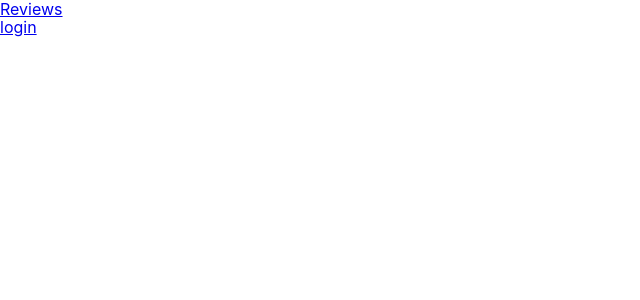
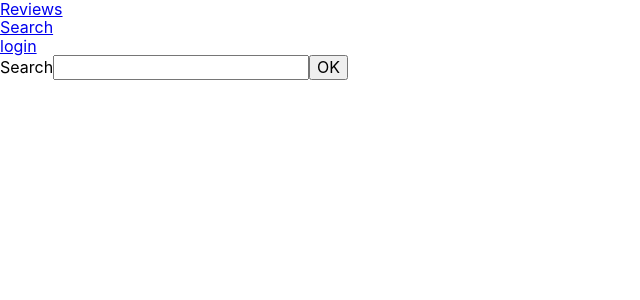
Before and after one commit to mjenquine/mtb_trail_reviews_client-, a React (Create React App) app: page /search in a window 1280 px wide. Shown: the top 300 px of the page, without its empty margins (0-640 px from the left). Built offline with nearby package versions, Linux system fonts and the light colour scheme.

Commit message:
search component started

```diff
--- a/src/components/App.js
+++ b/src/components/App.js
@@ -3,6 +3,7 @@ import ReviewList from './ReviewList'
 import CreateReview from './CreateReview'
 import Header from './Header'
 import Login from './Login'
+import Search from './Search'
 import { Switch, Route } from 'react-router-dom'
 
 
@@ -16,6 +17,7 @@ class App extends Component {
             <Route exact path='/' component={ReviewList} />
             <Route exact path='/create' component={CreateReview} />
             <Route exact path='/login' component={Login} />
+            <Route exact path='/search' component={Search} />
           </Switch>
         </div>
       </div>
--- a/src/components/CreateReview.js
+++ b/src/components/CreateReview.js
@@ -7,7 +7,7 @@ const POST_MUTATION = gql`
   mutation PostMutation($trailName: String!, $trailCondition: String!) {
     post(trailName: $trailName, trailCondition: $trailCondition) {
       id
-
+      createdAt
       trailName
       trailCondition
     }
--- a/src/components/Header.js
+++ b/src/components/Header.js
@@ -11,6 +11,10 @@ class Header extends Component {
 
         <div>
           <Link to='/'> Reviews </Link>
+        </div>
+
+        <div>
+          <Link to='/search'> Search </Link>
         </div>
 
         <div>
--- /dev/null
+++ b/src/components/Search.js
@@ -0,0 +1,35 @@
+import React, { Component } from 'react'
+import { withApollo } from 'react-apollo'
+import gql from 'graphql-tag'
+import Review from './Review'
+
+class Search extends Component {
+  state = {
+    reviews: [],
+    filter: ''
+  }
+
+  render() {
+    return (
+      <div>
+        <div>
+          Search
+          <input
+            type='text'
+            onChange={e => this.setState({ filter: e.target.value })}
+          />
+          <button onClick={() => this._executeSearch()}>OK</button>
+        </div>
+        {this.state.reviews.map((review, index) => (
+          <Review key={review.id} review={review} index={index} />
+        ))}
+      </div>
+    )
+  }
+
+  _executeSearch = async () => {
+
+  }
+}
+
+export default withApollo(Search)
```
